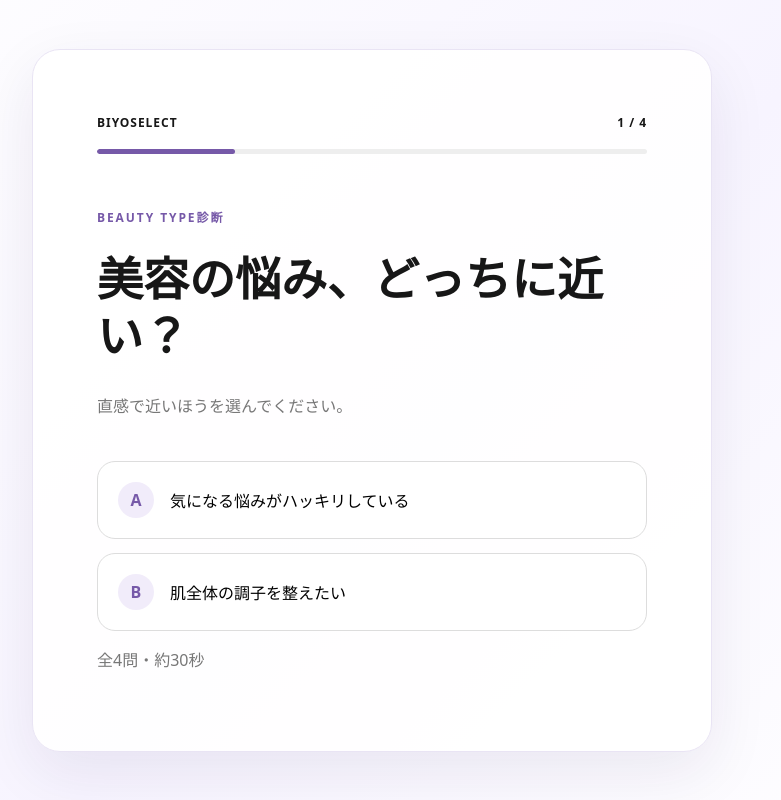
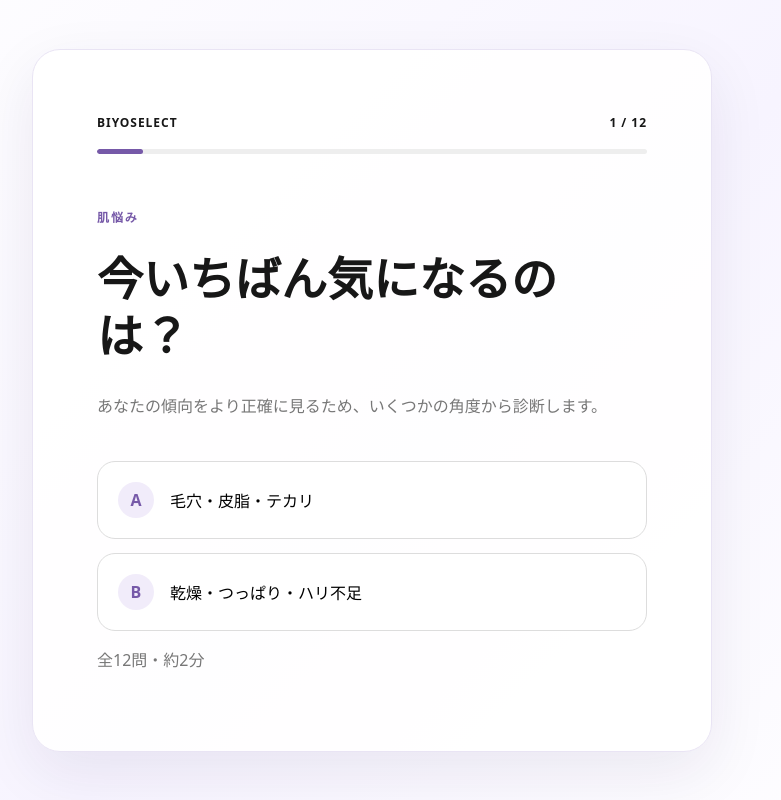
Before and after one commit to zmgt362-beep/biyoselect, a Next.js app: page /select in a window 1280 px wide. Shown: the whole page, without its empty margins (268-1049 px from the left). Built offline with nearby package versions, Linux system fonts and the light colour scheme.

Commit message:
feat: expand beauty diagnosis to 12 questions

```diff
--- a/app/select/page.tsx
+++ b/app/select/page.tsx
@@ -1,15 +1,90 @@
 'use client';
+
 import {useState} from 'react';
 import {useRouter} from 'next/navigation';
 import {trackEvent} from '@/lib/analytics/events';
-const qs=[
-{title:'美容の悩み、どっちに近い？',a:'気になる悩みがハッキリしている',b:'肌全体の調子を整えたい',aCode:'P',bCode:'D'},
-{title:'商品を選ぶときは？',a:'成分や機能を詳しく見る',b:'口コミや評判をまず見る',aCode:'A',bCode:'G'},
-{title:'美容アイテムは？',a:'効果を優先して選びたい',b:'肌へのやさしさを優先したい',aCode:'S',bCode:'D'},
-{title:'買い物では？',a:'価格をかなり重視する',b:'価格より納得感を重視する',aCode:'R',bCode:'I'}
+
+type Question = {
+  category:string;
+  title:string;
+  a:string;
+  b:string;
+  axis:'concern'|'selection'|'care'|'budget';
+  aCode:string;
+  bCode:string;
+};
+
+const qs:Question[]=[
+  {category:'肌悩み',title:'今いちばん気になるのは？',a:'毛穴・皮脂・テカリ',b:'乾燥・つっぱり・ハリ不足',axis:'concern',aCode:'P',bCode:'D'},
+  {category:'肌悩み',title:'朝の肌状態に近いのは？',a:'皮脂やベタつきが気になる',b:'乾燥やつっぱりが気になる',axis:'concern',aCode:'P',bCode:'D'},
+  {category:'肌悩み',title:'ケアで優先したいのは？',a:'気になる部分を集中的に整える',b:'肌全体のうるおいを整える',axis:'concern',aCode:'P',bCode:'D'},
+  {category:'選び方',title:'商品ページで最初に見るのは？',a:'成分・機能・スペック',b:'口コミ・評判・使用感',axis:'selection',aCode:'A',bCode:'G'},
+  {category:'選び方',title:'2つの商品で迷ったら？',a:'成分や特徴を比較して決める',b:'口コミや評価を比較して決める',axis:'selection',aCode:'A',bCode:'G'},
+  {category:'選び方',title:'美容情報で信頼するのは？',a:'成分・データなどの客観情報',b:'実際に使った人のリアルな声',axis:'selection',aCode:'A',bCode:'G'},
+  {category:'ケア方針',title:'美容ではどちらを優先したい？',a:'効果をしっかり実感したい',b:'肌への負担をできるだけ抑えたい',axis:'care',aCode:'S',bCode:'D'},
+  {category:'ケア方針',title:'新しい成分を試すなら？',a:'多少攻めた成分でも効果を狙いたい',b:'まずは肌にやさしいものから試したい',axis:'care',aCode:'S',bCode:'D'},
+  {category:'ケア方針',title:'理想の美容ケアは？',a:'短期間でも変化を感じたい',b:'無理なく長く続けて整えたい',axis:'care',aCode:'S',bCode:'D'},
+  {category:'購入スタイル',title:'商品価格については？',a:'できるだけコスパを重視したい',b:'多少高くても納得できれば買う',axis:'budget',aCode:'R',bCode:'I'},
+  {category:'購入スタイル',title:'セールで気になる商品を見つけたら？',a:'お得なら試してみたい',b:'安さより自分に合うかを優先したい',axis:'budget',aCode:'R',bCode:'I'},
+  {category:'購入スタイル',title:'最終的に一番大事なのは？',a:'価格に対して十分な満足が得られること',b:'価格に関係なく自分に合うこと',axis:'budget',aCode:'R',bCode:'I'},
 ];
+
+function majority(values:string[],a:string,b:string){
+  const aCount=values.filter(v=>v===a).length;
+  const bCount=values.filter(v=>v===b).length;
+  return aCount>=bCount?a:b;
+}
+
 export default function SelectPage(){
-const router=useRouter();const [step,setStep]=useState(0);const [answers,setAnswers]=useState<string[]>([]);const q=qs[step];
-const choose=(code:string)=>{const next=[...answers,code];if(step===0)trackEvent('start_selector');if(step===qs.length-1){const type=next.join('-');trackEvent('complete_selector',{type_code:type});const concern=next[0]==='P'?'pores':'dryness';const priority=next[1]==='A'?'ingredients':'value';const budget=next[3]==='R'?'low':'mid';router.push('/result?'+new URLSearchParams({type,concern,priority,budget}).toString());}else{setAnswers(next);setStep(step+1);}};
-return <main className='diagnosis-shell'><section className='diagnosis-card'><div className='diagnosis-top'><span>BIYOSELECT</span><span>{step+1} / {qs.length}</span></div><div className='progress'><span style={{width:((step+1)/qs.length*100)+'%'}}/></div><p className='diagnosis-kicker'>BEAUTY TYPE診断</p><h1>{q.title}</h1><p className='diagnosis-sub'>直感で近いほうを選んでください。</p><div className='binary-options'><button onClick={()=>choose(q.aCode)}><b>A</b><span>{q.a}</span></button><button onClick={()=>choose(q.bCode)}><b>B</b><span>{q.b}</span></button></div><p className='diagnosis-note'>全4問・約30秒</p></section></main>;
+  const router=useRouter();
+  const [step,setStep]=useState(0);
+  const [answers,setAnswers]=useState<string[]>([]);
+  const q=qs[step];
+
+  const choose=(code:string)=>{
+    const next=[...answers,code];
+    if(step===0) trackEvent('start_selector');
+
+    if(step===qs.length-1){
+      const byAxis=(axis:Question['axis'])=>qs
+        .map((question,index)=>question.axis===axis?next[index]:null)
+        .filter((value):value is string=>value!==null);
+
+      const concern=majority(byAxis('concern'),'P','D');
+      const selection=majority(byAxis('selection'),'A','G');
+      const care=majority(byAxis('care'),'S','D');
+      const budgetCode=majority(byAxis('budget'),'R','I');
+      const type=`${concern}-${selection}-${care}-${budgetCode}`;
+
+      trackEvent('complete_selector',{type_code:type});
+      const priority=selection==='A'?'ingredients':'value';
+      const budget=budgetCode==='R'?'low':'mid';
+
+      router.push('/result?'+new URLSearchParams({type,concern,priority,budget}).toString());
+      return;
+    }
+
+    setAnswers(next);
+    setStep(step+1);
+  };
+
+  return (
+    <main className='diagnosis-shell'>
+      <section className='diagnosis-card'>
+        <div className='diagnosis-top'>
+          <span>BIYOSELECT</span>
+          <span>{step+1} / {qs.length}</span>
+        </div>
+        <div className='progress'><span style={{width:`${((step+1)/qs.length)*100}%`}} /></div>
+        <p className='diagnosis-kicker'>{q.category}</p>
+        <h1>{q.title}</h1>
+        <p className='diagnosis-sub'>あなたの傾向をより正確に見るため、いくつかの角度から診断します。</p>
+        <div className='binary-options'>
+          <button onClick={()=>choose(q.aCode)}><b>A</b><span>{q.a}</span></button>
+          <button onClick={()=>choose(q.bCode)}><b>B</b><span>{q.b}</span></button>
+        </div>
+        <p className='diagnosis-note'>全12問・約2分</p>
+      </section>
+    </main>
+  );
 }
```
